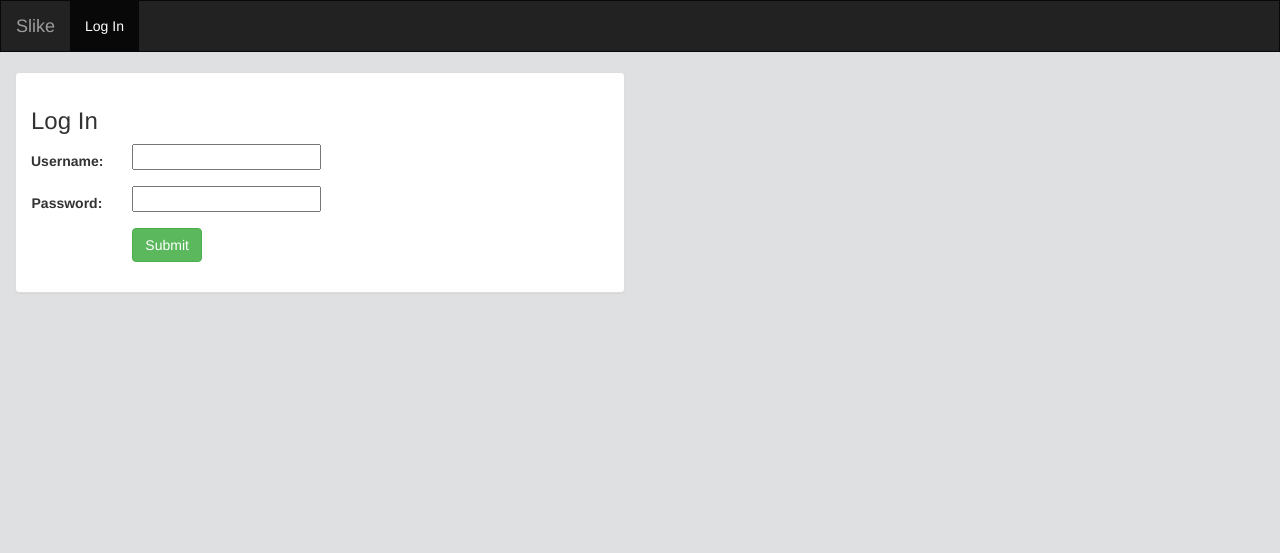
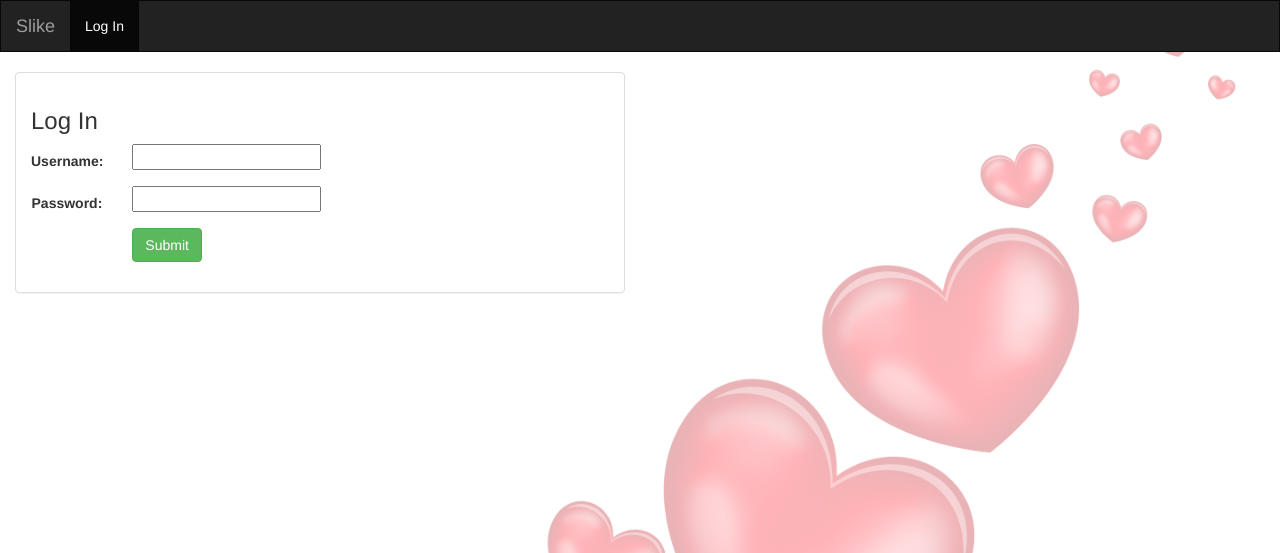
Before and after one commit to papulic/Stefan, a Django app: page / in a window 1280 px wide. Shown: the top 553 px of the page. Run offline with Django 3.2, Linux system fonts and the light colour scheme; some libraries are stand-ins or nearby versions.

Commit message:
Update style.css

```diff
--- a/slike/static/slike/style.css
+++ b/slike/static/slike/style.css
@@ -1,5 +1,10 @@
-body{
-    background: #dee0e2;
+body {
+	background: linear-gradient(to bottom, rgba(255,255,255,0.7) 0%,rgba(255,255,255,0.7) 100%), url("../images/hearts.jpg") repeat 0 0;
+	background-position: center center;
+	background-repeat: no-repeat;
+	background-attachment: fixed;
+	background-size:cover;
+	background-color: #464646;
 }
 .navbar{
     border-radius: 0;
```
